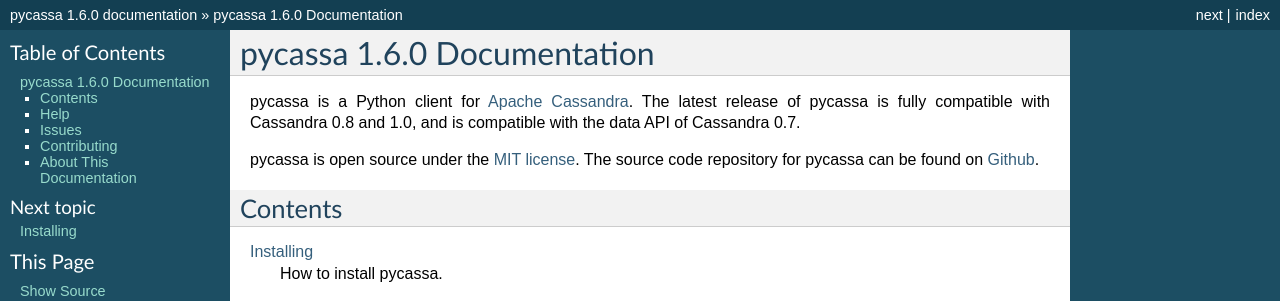
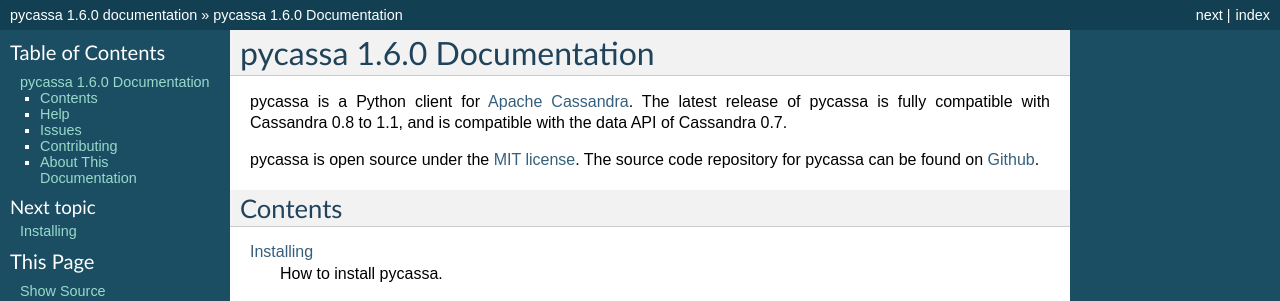
Before and after one commit to pycassa/pycassa, a Sphinx documentation site: the page built from doc/index.rst, in a window 1280 px wide. Shown: the top 301 px of the page. Built offline with Sphinx 7.4.7, drawn with Linux system fonts in a browser that asks for light colours.

Commit message:
update docs to point to C* 1.1

```diff
--- a/doc/index.rst
+++ b/doc/index.rst
@@ -2,8 +2,8 @@
 ===============================
 pycassa is a Python client for
 `Apache Cassandra <http://cassandra.apache.org>`_.
-The latest release of pycassa is fully compatible with Cassandra 0.8 and
-1.0, and is compatible with the data API of Cassandra 0.7.
+The latest release of pycassa is fully compatible with Cassandra 0.8 to
+1.1, and is compatible with the data API of Cassandra 0.7.
 
 pycassa is open source under the `MIT license <http://www.opensource.org/licenses/mit-license.php>`_.
 The source code repository for pycassa can be found on `Github <http://github.com/pycassa/pycassa>`_.
--- a/doc/tutorial.rst
+++ b/doc/tutorial.rst
@@ -68,7 +68,7 @@
 named 'Keyspace1' with a column family named 'ColumnFamily1'.
 
 You can find further `documentation for the CLI online
-<http://www.datastax.com/docs/1.0/dml/using_cli>`_.
+<http://www.datastax.com/docs/1.1/dml/using_cli>`_.
 
 Using pycassaShell
 ^^^^^^^^^^^^^^^^^^
@@ -249,7 +249,7 @@
 .. note:: Cassandra must be using an OrderPreservingPartitioner for you to be
           able to get a meaningful range of rows; the default, RandomPartitioner,
           stores rows in the order of the MD5 hash of their keys. See
-          http://www.datastax.com/docs/1.0/cluster_architecture/partitioning.
+          http://www.datastax.com/docs/1.1/cluster_architecture/partitioning.
 
 The last way to get multiple rows at a time is to take advantage of
 secondary indexes by using :meth:`~pycassa.columnfamily.ColumnFamily.get_indexed_slices()`,
```
